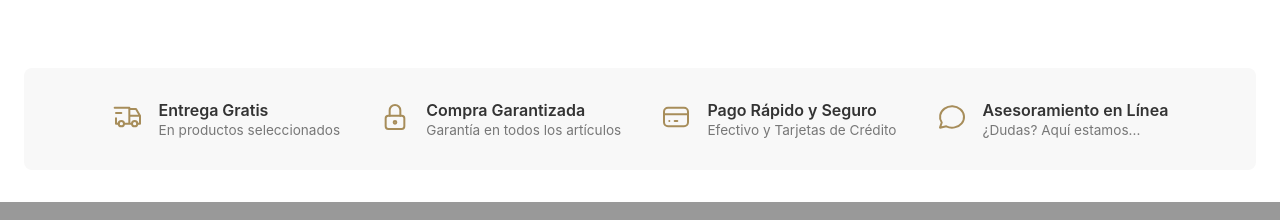
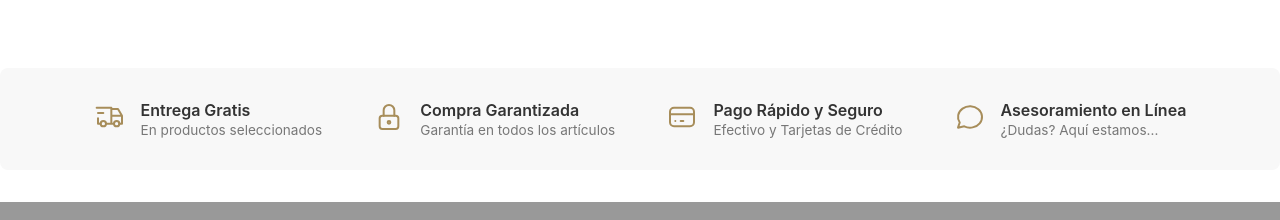
Before and after one commit to Javiermu97/impattopyproyect, a Next.js app: page / in a window 1280 px wide. Shown: the part 1240-1460 px from the top of the page. Built offline with nearby package versions, Linux system fonts and the light colour scheme; no server answers; the database is empty.

Commit message:
Primer commit

```diff
--- a/app/globals.css
+++ b/app/globals.css
@@ -158,7 +158,7 @@ button { cursor: pointer; border: none; padding: 10px 20px; border-radius: 5px;
   background-color: #f8f8f8;
   margin: 0 auto 2rem auto;
   max-width: 1200px;   /* Fondo limitado */
-  padding: 2rem 1rem;  /* Espacio arriba, abajo y a los lados */
+  padding: 2rem 4rem;  /* Espacio arriba, abajo y a los lados */
   border-radius: 8px;  /* Opcional: bordes redondeados */
 }
 
@@ -166,7 +166,7 @@ button { cursor: pointer; border: none; padding: 10px 20px; border-radius: 5px;
 .info-banner-content-wrapper {
 
   margin: 0 auto; /* Centrado automático */
-  padding: 0 4rem; /* Espacio a los costados */
+  padding: 0 1rem; /* Espacio a los costados */
   box-sizing: border-box;
 }
 
```
